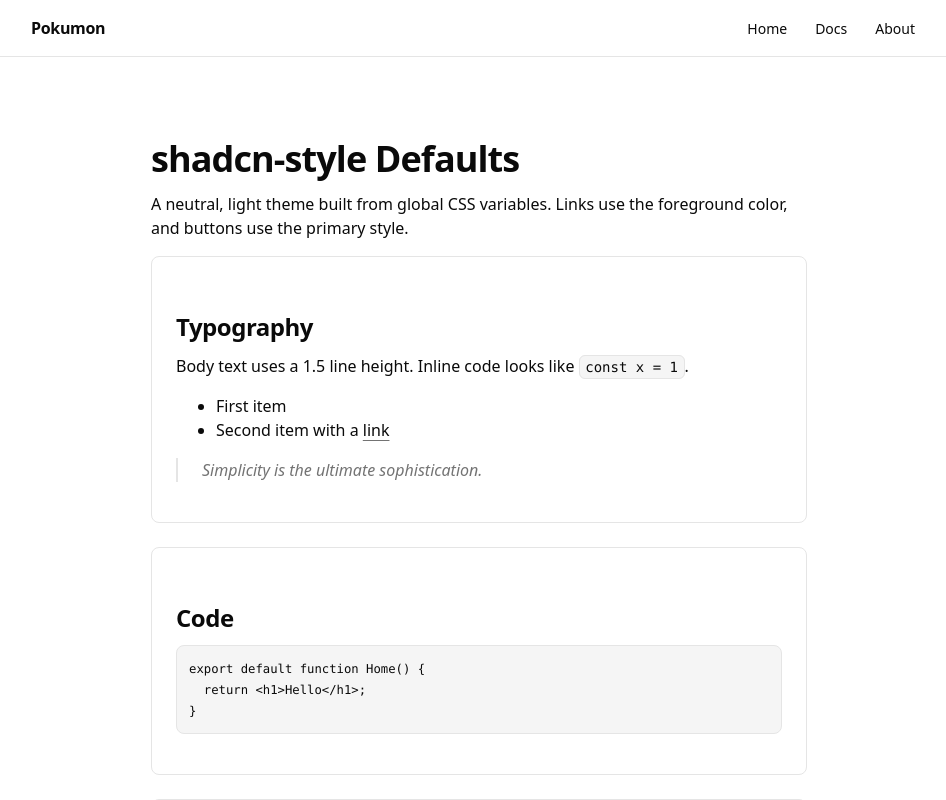
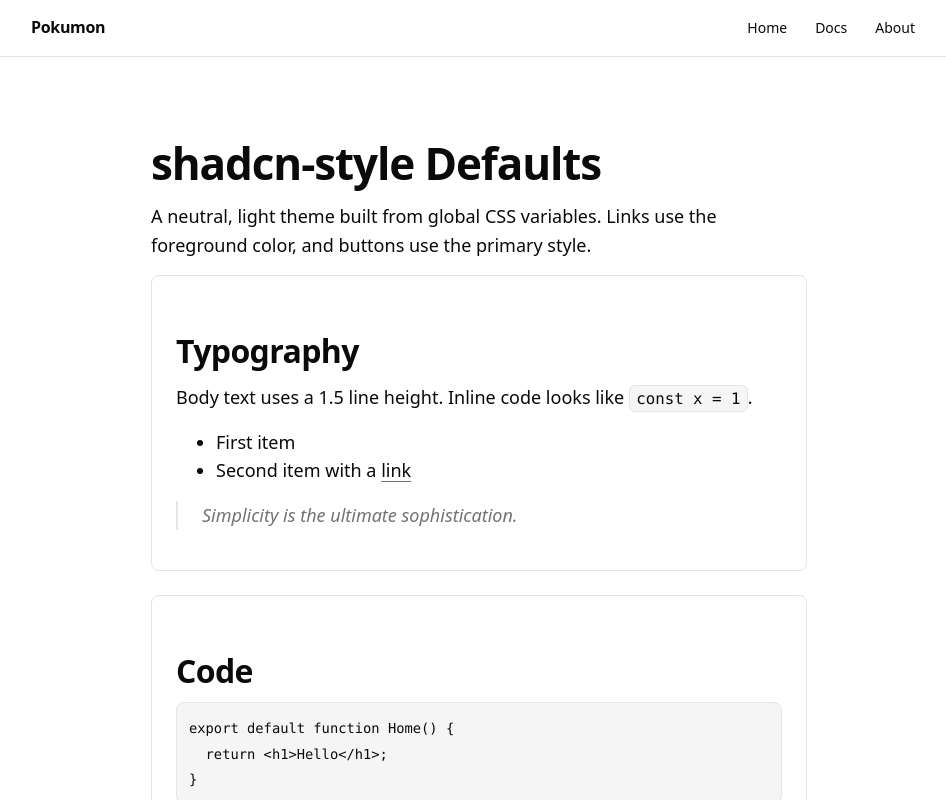
Before and after one commit to marvinalegre/pokemath, a Next.js app: page / in a window 1280 px wide. Shown: the top 800 px of the page, without its empty margins (161-1107 px from the left). Built offline with nearby package versions, Linux system fonts and the light colour scheme.

Commit message:
increase font-sizes

```diff
--- a/app/globals.css
+++ b/app/globals.css
@@ -38,16 +38,23 @@
 
 html {
   -webkit-text-size-adjust: 100%;
+  font-size: 100%;
 }
 
 body {
   margin: 0;
   font-family: var(--font);
-  font-size: 1rem;
-  line-height: 1.5;
+  font-size: 1.0625rem;
+  line-height: 1.6;
   color: var(--foreground);
   background: var(--background);
   -webkit-font-smoothing: antialiased;
+}
+
+@media (min-width: 640px) {
+  body {
+    font-size: 1.125rem;
+  }
 }
 
 main,
@@ -78,15 +85,15 @@ h4 {
 }
 
 h1 {
-  font-size: 1.875rem;
+  font-size: 2.25rem;
   letter-spacing: -0.025em;
 }
 
 h2 {
-  font-size: 1.375rem;
+  font-size: 1.625rem;
 }
 h3 {
-  font-size: 1.125rem;
+  font-size: 1.375rem;
 }
 h4 {
   font-size: 1rem;
@@ -94,13 +101,13 @@ h4 {
 
 @media (min-width: 640px) {
   h1 {
-    font-size: 2.25rem;
+    font-size: 2.75rem;
   }
   h2 {
-    font-size: 1.5rem;
+    font-size: 2rem;
   }
   h3 {
-    font-size: 1.25rem;
+    font-size: 1.5rem;
   }
 }
 
@@ -233,7 +240,7 @@ button,
   border-radius: var(--radius);
   background: var(--primary);
   color: var(--primary-foreground);
-  font-size: 0.875rem;
+  font-size: 1rem;
   font-weight: 500;
   text-decoration: none;
   cursor: pointer;
```
